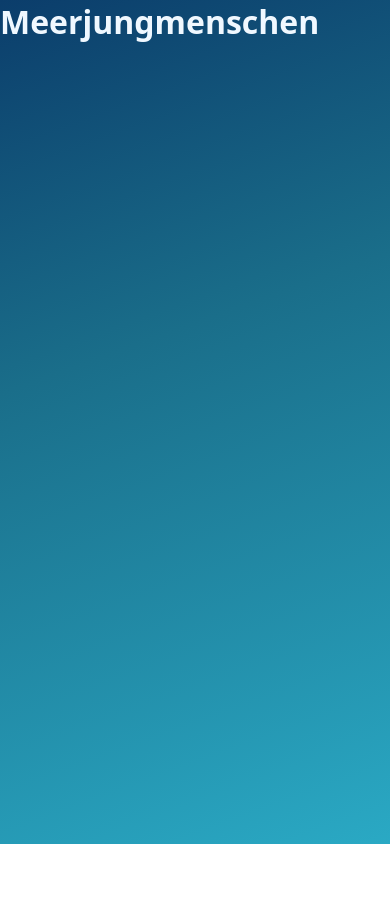
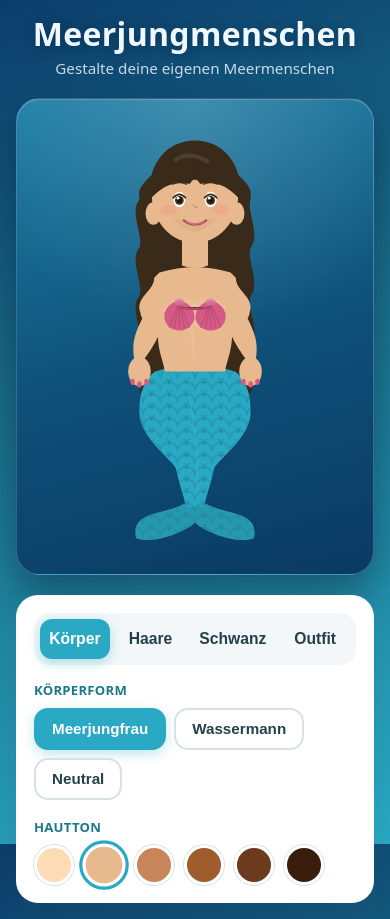
Before and after one commit to frhd/meerjungmenschen, a React (Vite) app: page / in a window 390 px wide. Before the commit the page ends 844 px from the top, so only its background shows below. Built offline with nearby package versions, Linux system fonts and the light colour scheme.

Commit message:
Integrate app: wire character state, compose stage + wardrobe, responsive layout

```diff
--- /dev/null
+++ b/src/App.css
@@ -0,0 +1,88 @@
+.app {
+  width: 100%;
+  min-height: 100vh;
+  display: flex;
+  flex-direction: column;
+  align-items: center;
+  padding: clamp(1rem, 3vw, 2.5rem);
+  gap: clamp(1.25rem, 3vw, 2rem);
+}
+
+.app-header {
+  width: 100%;
+  max-width: 880px;
+  text-align: center;
+}
+
+.app-header h1 {
+  font-size: clamp(2rem, 6vw, 3rem);
+  font-weight: 800;
+  letter-spacing: 0.01em;
+  line-height: 1.1;
+  text-shadow: 0 2px 12px rgba(0, 30, 60, 0.45);
+}
+
+.app-tagline {
+  margin-top: 0.4rem;
+  font-size: clamp(0.95rem, 2.2vw, 1.15rem);
+  color: rgba(240, 248, 255, 0.82);
+}
+
+.app-main {
+  width: 100%;
+  max-width: 880px;
+  display: flex;
+  flex-wrap: wrap;
+  align-items: flex-start;
+  justify-content: center;
+  gap: clamp(1.25rem, 3vw, 2rem);
+}
+
+.app-stage {
+  flex: 1 1 360px;
+  min-width: 0;
+  max-width: 420px;
+  display: flex;
+  justify-content: center;
+}
+
+/* Soft underwater card holding the SVG */
+.app-stage-frame {
+  width: 100%;
+  max-width: 420px;
+  aspect-ratio: 3 / 4;
+  padding: clamp(0.75rem, 2vw, 1.25rem);
+  border-radius: 24px;
+  background:
+    radial-gradient(120% 90% at 50% 0%, rgba(255, 255, 255, 0.16) 0%, transparent 55%),
+    linear-gradient(165deg, #1d7fa6 0%, #0e4f78 55%, #0a3a63 100%);
+  border: 1px solid rgba(255, 255, 255, 0.18);
+  box-shadow:
+    inset 0 1px 0 rgba(255, 255, 255, 0.18),
+    0 18px 40px rgba(4, 24, 46, 0.45);
+}
+
+.app-stage-frame svg {
+  display: block;
+}
+
+.app-wardrobe {
+  flex: 1 1 340px;
+  min-width: 0;
+  max-width: 440px;
+}
+
+/* Stack vertically on narrow screens (stage on top, wardrobe below). */
+@media (max-width: 720px) {
+  .app-main {
+    flex-direction: column;
+    align-items: center;
+  }
+
+  .app-stage,
+  .app-wardrobe {
+    flex: 1 1 auto;
+    width: 100%;
+    max-width: 420px;
+  }
+}
--- a/src/App.tsx
+++ b/src/App.tsx
@@ -1,9 +1,37 @@
+import { useCallback, useState } from 'react';
+import type { Character } from './types';
+import { DEFAULT_CHARACTER } from './types';
+import { CharacterStage } from './character/CharacterStage';
+import { Wardrobe } from './wardrobe/Wardrobe';
+import './App.css';
+
 function App() {
+  const [character, setCharacter] = useState<Character>(DEFAULT_CHARACTER);
+
+  const updateCharacter = useCallback((patch: Partial<Character>) => {
+    setCharacter((prev) => ({ ...prev, ...patch }));
+  }, []);
+
   return (
-    <main>
-      <h1>Meerjungmenschen</h1>
-    </main>
-  )
+    <div className="app">
+      <header className="app-header">
+        <h1>Meerjungmenschen</h1>
+        <p className="app-tagline">Gestalte deine eigenen Meermenschen</p>
+      </header>
+
+      <main className="app-main">
+        <section className="app-stage" aria-label="Vorschau">
+          <div className="app-stage-frame">
+            <CharacterStage character={character} />
+          </div>
+        </section>
+
+        <section className="app-wardrobe" aria-label="Garderobe">
+          <Wardrobe character={character} onChange={updateCharacter} />
+        </section>
+      </main>
+    </div>
+  );
 }
 
-export default App
+export default App;
```
